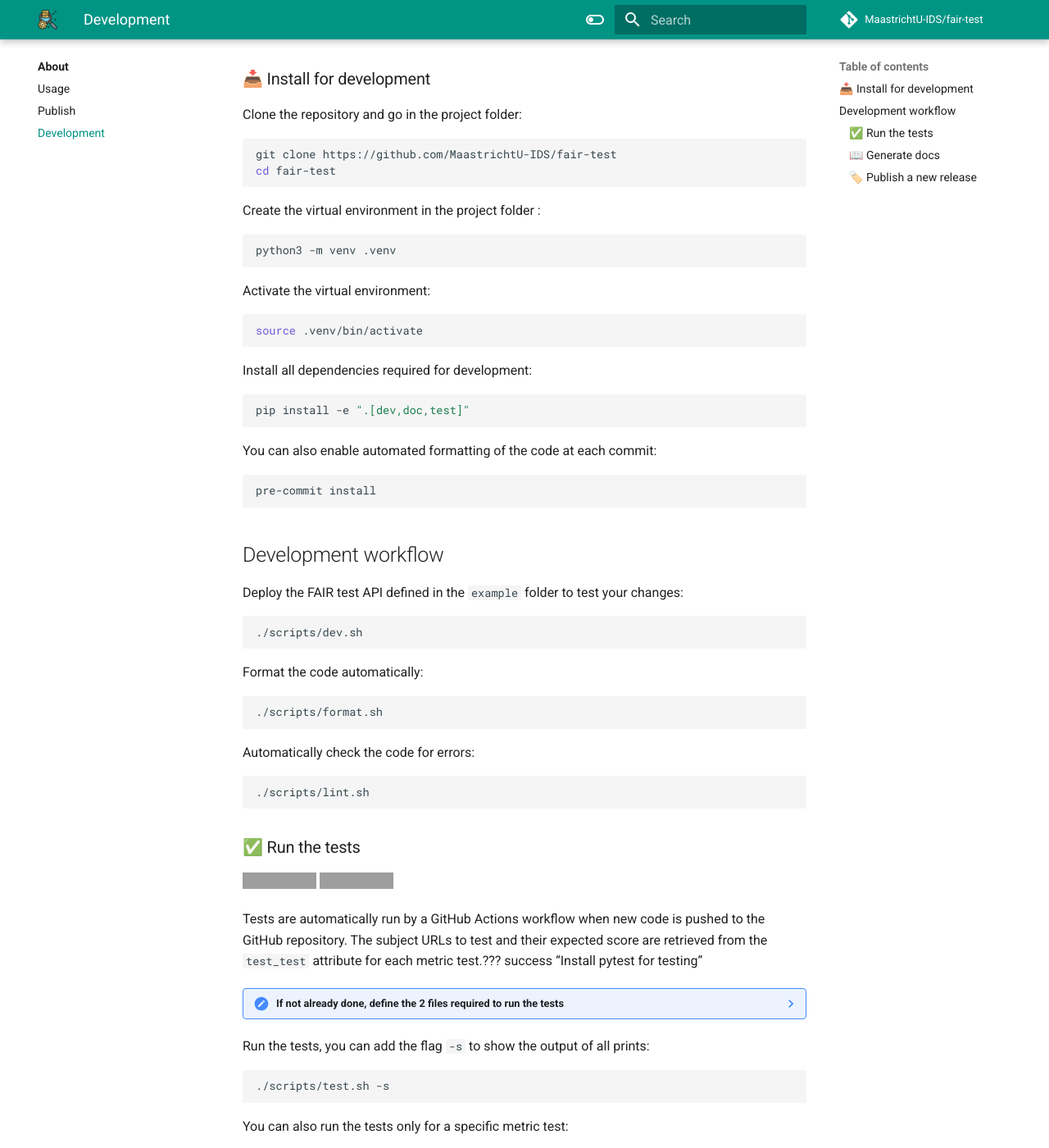
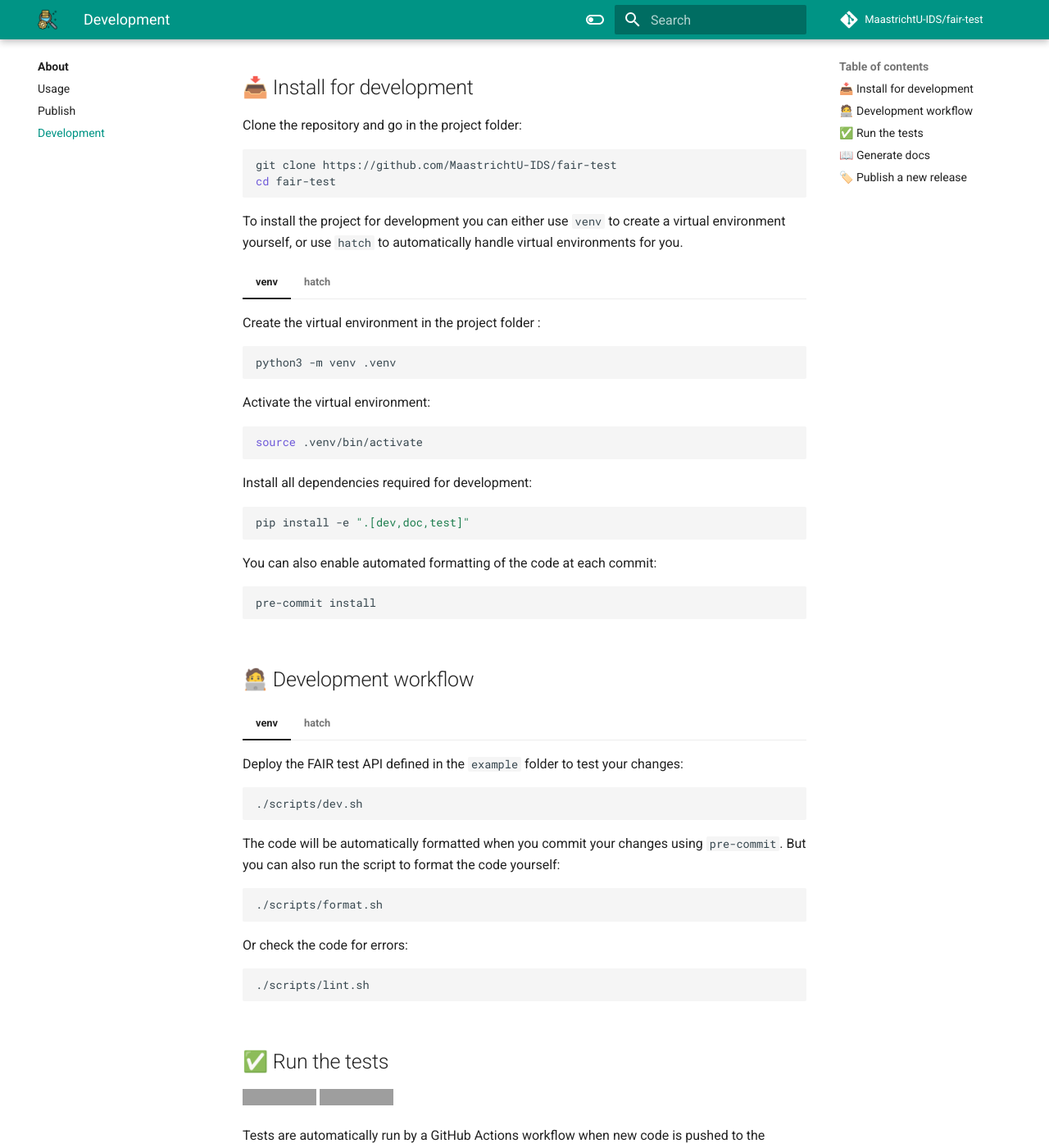
Before and after one commit to MaastrichtU-IDS/fair-test, an MkDocs documentation site: the page built from docs/development.md, in a window 1280 px wide and 1400 px high, scrolled down 293 px. Shown: the whole window at 82% size. Built offline with MkDocs 1.6.1 and Material for MkDocs 9.7.7, drawn with Linux system fonts in a browser that asks for light colours; a script that is not in the unit is left out; comment, search, counter and statistics services are not loaded; some of the changed text lies outside the part shown; grey boxes are pictures that could not be loaded.

Commit message:
ultimate dev docs

````diff
--- a/docs/development.md
+++ b/docs/development.md
@@ -4,7 +4,7 @@
 
 [![Publish to PyPI](https://github.com/MaastrichtU-IDS/fair-test/actions/workflows/publish.yml/badge.svg)](https://github.com/MaastrichtU-IDS/fair-test/actions/workflows/publish.yml) [![Publish docs](https://github.com/MaastrichtU-IDS/fair-test/actions/workflows/deploy-docs.yml/badge.svg)](https://github.com/MaastrichtU-IDS/fair-test/actions/workflows/deploy-docs.yml)
 
-### 📥 Install for development
+## 📥 Install for development
 
 Clone the repository and go in the project folder:
 
@@ -13,51 +13,96 @@
 cd fair-test
 ```
 
-Create the virtual environment in the project folder :
+To install the project for development you can either use `venv` to create a virtual environment yourself, or use `hatch` to automatically handle virtual environments for you.
 
-```bash
-python3 -m venv .venv
-```
+=== "venv"
 
-Activate the virtual environment:
+    Create the virtual environment in the project folder :
 
-```bash
-source .venv/bin/activate
-```
+    ```bash
+    python3 -m venv .venv
+    ```
 
-Install all dependencies required for development:
+    Activate the virtual environment:
 
-```bash
-pip install -e ".[dev,doc,test]"
-```
+    ```bash
+    source .venv/bin/activate
+    ```
 
-You can also enable automated formatting of the code at each commit:
+    Install all dependencies required for development:
 
-```bash
-pre-commit install
-```
+    ```bash
+    pip install -e ".[dev,doc,test]"
+    ```
 
-## Development workflow
+    You can also enable automated formatting of the code at each commit:
 
-Deploy the FAIR test API defined in the `example` folder to test your changes:
+    ```bash
+    pre-commit install
+    ```
 
-```bash
-./scripts/dev.sh
-```
+=== "hatch"
 
-Format the code automatically:
+    Install [Hatch](https://hatch.pypa.io), this will automatically handle virtual environments and make sure all dependencies are installed when you run a script in the project:
 
-```bash
-./scripts/format.sh
-```
+    ```bash
+    pip install hatch
+    ```
 
-Automatically check the code for errors:
+    ??? note "Optionally you can improve `hatch` terminal completion"
 
-```bash
-./scripts/lint.sh
-```
+        See the [official documentation](https://hatch.pypa.io/latest/cli/about/#tab-completion) for more details. For ZSH you can run these commands:
 
-### ✅ Run the tests
+        ```bash
+        _HATCH_COMPLETE=zsh_source hatch > ~/.hatch-complete.zsh
+        echo ". ~/.hatch-complete.zsh" >> ~/.zshrc
+        ```
+
+
+## 🧑‍💻 Development workflow
+
+=== "venv"
+
+    Deploy the FAIR test API defined in the `example` folder to test your changes:
+
+    ```bash
+    ./scripts/dev.sh
+    ```
+
+    The code will be automatically formatted when you commit your changes using `pre-commit`. But you can also run the script to format the code yourself:
+
+    ```bash
+    ./scripts/format.sh
+    ```
+
+    Or check the code for errors:
+
+    ```bash
+    ./scripts/lint.sh
+    ```
+
+=== "hatch"
+
+    Deploy the FAIR test API defined in the `example` folder to test your changes:
+
+    ```bash
+    hatch run dev
+    ```
+
+    The code will be automatically formatted when you commit your changes using `pre-commit`. But you can also run the script to format the code yourself:
+
+    ```bash
+    hatch run format
+    ```
+
+    Or check the code for errors:
+
+    ```bash
+    hatch run lint
+    ```
+
+
+## ✅ Run the tests
 
 [![Run tests](https://github.com/MaastrichtU-IDS/fair-test/actions/workflows/test.yml/badge.svg)](https://github.com/MaastrichtU-IDS/fair-test/actions/workflows/test.yml) [![Coverage](https://sonarcloud.io/api/project_badges/measure?project=MaastrichtU-IDS_fair-test&metric=coverage)](https://sonarcloud.io/dashboard?id=MaastrichtU-IDS_fair-test)
 
@@ -85,19 +130,31 @@
         app.run_tests(endpoint, pytestconfig.getoption('metric'))
     ```
 
-Run the tests, you can add the flag `-s` to show the output of all prints:
 
-```bash
-./scripts/test.sh -s
-```
+=== "venv"
 
-You can also run the tests only for a specific metric test:
+	Run the tests locally:
 
-```bash
-./scripts/test.sh -s --metric a1-metadata-protocol
-```
+    ```bash
+    ./scripts/test.sh
+    ```
 
-### 📖 Generate docs
+    You can also run the tests only for a specific metric test:
+
+    ```bash
+    ./scripts/test.sh --metric a1-metadata-protocol
+    ```
+
+=== "hatch"
+
+	Run the tests locally:
+
+    ```bash
+    hatch run test
+    ```
+
+
+## 📖 Generate docs
 
 [![Publish docs](https://github.com/MaastrichtU-IDS/fair-test/actions/workflows/deploy-docs.yml/badge.svg)](https://github.com/MaastrichtU-IDS/fair-test/actions/workflows/deploy-docs.yml)
 
@@ -105,11 +162,20 @@
 
 Serve the docs on [http://localhost:8008](http://localhost:8008){:target="_blank"}
 
-```bash
-./scripts/docs-serve.sh
-```
+=== "venv"
 
-### 🏷️ Publish a new release
+    ```bash
+    ./scripts/docs-serve.sh
+    ```
+
+=== "hatch"
+
+    ```bash
+    hatch run docs
+    ```
+
+
+## 🏷️ Publish a new release
 
 [![Publish to PyPI](https://github.com/MaastrichtU-IDS/fair-test/actions/workflows/publish.yml/badge.svg)](https://github.com/MaastrichtU-IDS/fair-test/actions/workflows/publish.yml)
 
@@ -120,7 +186,7 @@
 
 <!--
 
-### 🐣 Hatch development workflow
+## 🐣 Hatch development workflow
 
 Install [Hatch](https://hatch.pypa.io), this will automatically handle virtual environments and make sure all dependencies are installed when you run a script in the project:
 
@@ -137,7 +203,7 @@
     echo ". ~/.hatch-complete.zsh" >> ~/.zshrc
     ```
 
-Try the library with the app defined in the `example` folder:
+Deploy the FAIR test API defined in the `example` folder to test your changes:
 
 ```bash
 hatch run dev
--- a/mkdocs.yml
+++ b/mkdocs.yml
@@ -6,6 +6,7 @@
 repo_url: https://github.com/MaastrichtU-IDS/fair-test
 edit_uri: "edit/main/docs/"
 copyright: Copyright &copy; 2022 Vincent Emonet
+# docs_dir: "."
 
 theme:
   name: "material"
@@ -91,6 +92,8 @@
   - pymdownx.snippets
   - pymdownx.superfences
   - pymdownx.details
+  - pymdownx.tabbed:
+      alternate_style: true
   - attr_list
   - smarty
 
--- a/pyproject.toml
+++ b/pyproject.toml
@@ -151,10 +151,6 @@
 dev = "./scripts/dev.sh"
 format = "./scripts/format.sh"
 lint = "./scripts/lint.sh"
-mint = """
-black fair_test example tests
-isort fair_test example tests
-"""
 docs = "./scripts/docs-serve.sh"
 test = "./scripts/test.sh"
 
````
Also changed, not shown: other parts of docs/development.md (+1 -1 lines), 3 other files.
